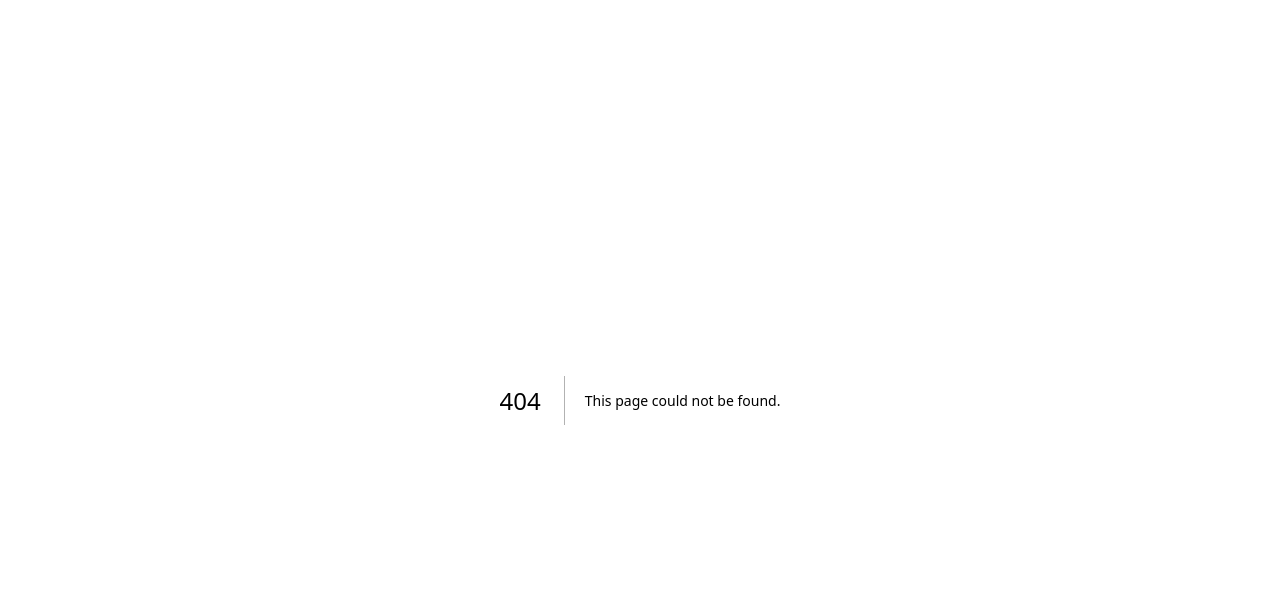
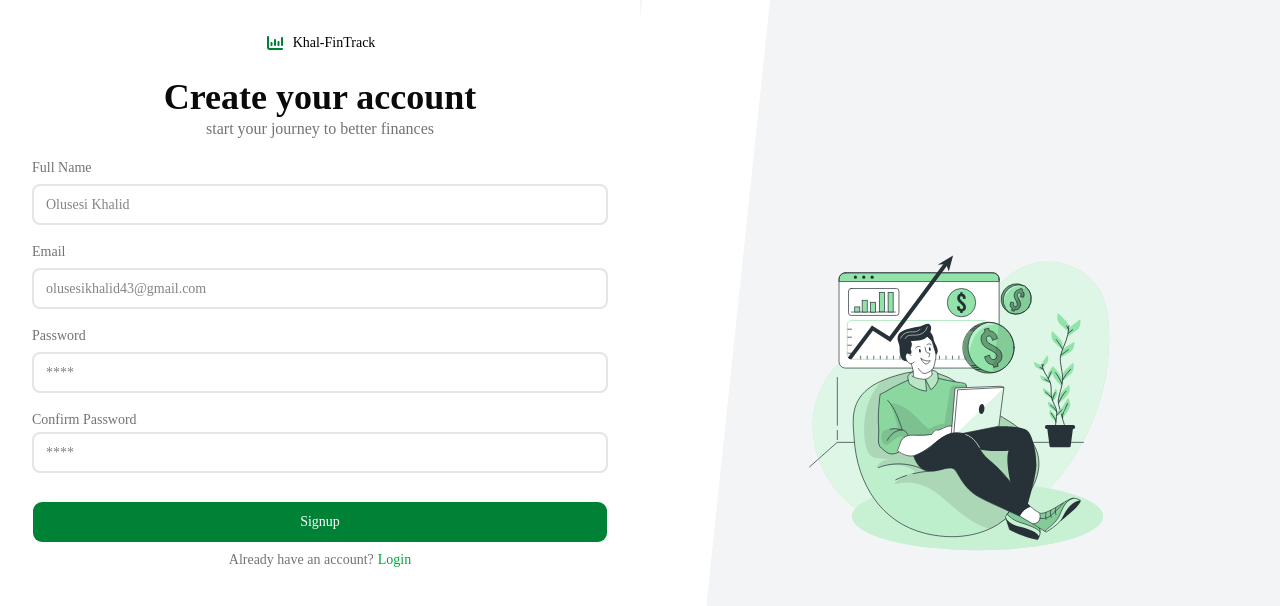
Before and after one commit to khalid-olusesi/Khal-Fintrack, a Next.js app in the folder frontend/: page /auth/signup in a window 1280 px wide. Before the commit this address had no page. Shown: the top 606 px of the page. Built offline with nearby package versions, Linux system fonts and the light colour scheme.

Commit message:
created the ui for the login and signup page

```diff
--- /dev/null
+++ b/frontend/app/auth/login/page.tsx
@@ -0,0 +1,78 @@
+import { MainLogo } from "@/components/logo";
+import { Button } from "@/components/ui/button";
+import Link from "next/link";
+import Image from "next/image";
+
+export default function Login() {
+  return (
+    // main container
+    <div className="min-h-screen flex">
+      {/* first column */}
+      <div className="flex-1 p-8">
+        <div className="flex justify-center items-center mb-10">
+          <MainLogo />
+        </div>
+        {/* header component of the signup */}
+        <div className="mb-4">
+          <h2 className="text-4xl font-bold text-center">Welcome back</h2>
+          <p className="text-muted-foreground text-center">
+            Log in to your account
+          </p>
+        </div>
+
+        {/* form */}
+        <div>
+          <form>
+            <div className="mb-5">
+              <p className="mb-1.5 text-muted-foreground text-[14px]">Email</p>
+              <input
+                className="border-2 rounded-[8px] outline-0 p-2 text-[14px] w-[100%] pl-3"
+                type="email"
+                placeholder="olusesikhalid43@gmail.com"
+              />
+            </div>
+
+            <div className="mb-5">
+              <p className="mb-1.5 text-muted-foreground text-[14px]">Password</p>
+              <input
+                className="border-2 rounded-[8px] outline-0 p-2 text-[14px] w-[100%] pl-3 mb-4"
+                type="password"
+                placeholder="****"
+              />
+
+              <div className="flex items-center justify-end">
+                <span className="text-green-600 text-[14px]"><Link href="">forgot password</Link></span>
+              </div>
+            </div>
+
+          </form>
+        </div>
+
+        <div>
+          <Button className="cursor-pointer w-[100%] p-5 mb-5">Login</Button>
+          <p className="text-muted-foreground text-[14px] text-center">
+            Dont have an account?
+            <Link className="text-green-600 ml-1" href={"/auth/signup"}>
+              Signup
+            </Link>
+          </p>
+        </div>
+      </div>
+
+      {/* second column */}
+      <div className="relative w-1/2 bg-gray-100 flex items-center justify-center h-full p-8 overflow-hidden">
+        <div className="absolute -left-10 top-0 h-full w-32 bg-white -skew-x-6" />
+
+        <div className="relative z-10">
+          <Image
+            src="/illustrations/Security On-bro.svg"
+            alt="Security illustration"
+            width={350}
+            height={350}
+            priority
+          />
+        </div>
+      </div>
+    </div>
+  );
+}
--- /dev/null
+++ b/frontend/app/auth/signup/page.tsx
@@ -0,0 +1,91 @@
+import { MainLogo } from "@/components/logo";
+import { Button } from "@/components/ui/button";
+import Link from "next/link";
+import Image from "next/image";
+
+export default function Signup() {
+  return (
+    // main container
+    <div className="min-h-screen flex">
+      {/* first column */}
+      <div className="flex-1 p-8">
+        <div className="flex justify-center items-center mb-6">
+          <MainLogo />
+        </div>
+        {/* header component of the signup */}
+        <div className="mb-4">
+          <h2 className="text-4xl font-bold text-center">Create your account</h2>
+          <p className="text-muted-foreground text-center">
+            start your journey to better finances
+          </p>
+        </div>
+
+        {/* form */}
+        <div>
+          <form>
+            <div className="mb-4">
+              <p className="mb-1.5 text-muted-foreground text-[14px]">Full Name</p>
+              <input
+                className="border-2 rounded-[8px] outline-0 p-2 text-[14px] w-[100%] pl-3"
+                type="text"
+                placeholder="Olusesi Khalid"
+              />
+            </div>
+
+            <div className="mb-4">
+              <p className="mb-1.5 text-muted-foreground text-[14px]">Email</p>
+              <input
+                className="border-2 rounded-[8px] outline-0 p-2 text-[14px] w-[100%] pl-3"
+                type="email"
+                placeholder="olusesikhalid43@gmail.com"
+              />
+            </div>
+
+            <div className="mb-4">
+              <p className="mb-1.5 text-muted-foreground text-[14px]">Password</p>
+              <input
+                className="border-2 rounded-[8px] outline-0 p-2 text-[14px] w-[100%] pl-3"
+                type="password"
+                placeholder="****"
+              />
+            </div>
+
+            <div className="mb-4">
+              <p className="mb-0.5 text-muted-foreground text-[14px]">Confirm Password</p>
+              <input
+                className="border-2 rounded-[8px] outline-0 p-2 text-[14px] w-[100%] pl-3 mb-3"
+                type="password"
+                placeholder="****"
+              />
+            </div>
+          </form>
+        </div>
+
+        <div>
+          <Button className="cursor-pointer w-[100%] p-5 mb-1.5">Signup</Button>
+          <p className="text-muted-foreground text-[14px] text-center">
+            Already have an account?
+            <Link className="text-green-600 ml-1" href={"/auth/login"}>
+              Login
+            </Link>
+          </p>
+        </div>
+      </div>
+
+      {/* second column */}
+      <div className="relative w-1/2 bg-gray-100 flex items-center justify-center h-full p-8 overflow-hidden">
+        <div className="absolute -left-10 top-0 h-full w-32 bg-white -skew-x-6" />
+
+        <div className="relative z-10">
+          <Image
+            src="/illustrations/Revenue-bro.svg"
+            alt="Revenue illustration"
+            width={350}
+            height={350}
+            priority
+          />
+        </div>
+      </div>
+    </div>
+  );
+}
--- a/frontend/app/globals.css
+++ b/frontend/app/globals.css
@@ -8,7 +8,6 @@
   --color-background: var(--background);
   --color-foreground: var(--foreground);
   --font-sans: var(--font-sans);
-  --font-mono: var(--font-geist-mono);
   --font-heading: var(--font-sans);
   --color-sidebar-ring: var(--sidebar-ring);
   --color-sidebar-border: var(--sidebar-border);
@@ -49,7 +48,7 @@
 }
 
 body {
-  background-color: #f5f5f5;
+  background-color: white;
 }
 
 :root {
--- a/frontend/app/page.tsx
+++ b/frontend/app/page.tsx
@@ -43,6 +43,7 @@ export default function LandingPage() {
   return (
     <div className="flex flex-1 flex-col">
       {/* header container div */}
+      <div className="bg-[#f5f5f5]">
         <div className="flex justify-between items-center px-5 py-3 md:px-6">
           <div>
             <MainLogo />
@@ -98,7 +99,7 @@ export default function LandingPage() {
             {/* mobile buttons */}
             <div className="px-5 pb-6 pt-2 flex flex-col gap-3 md:flex-row md:pl-0 mt-auto">
               <Button className="w-full md:rounded-md md:pl-2.5 md:pr-2.5 md:h-10 md: md:w-auto h-11 rounded-xl text-sm cursor-pointer">
-              Get Started
+                <Link href={"/auth/signup"}>Get Started</Link>
               </Button>
               <Button className="w-full h-11 md:w-auto md:h-10 md:rounded-md rounded-xl text-sm bg-white text-green-700 border border-green-700 hover:bg-green-50 cursor-pointer">
                 Learn More
@@ -107,7 +108,7 @@ export default function LandingPage() {
           </div>
 
           {/* balance card */}
-        <div className="w-full md:w-[380px] h-auto md:h-auto rounded-2xl bg-white shadow-xl p-5 md:p-6 mt-6 md:mt-10">
+          <div className="w-full md:w-95 h-auto md:h-auto rounded-2xl bg-white shadow-xl p-5 md:p-6 mt-6 md:mt-10">
             <p className="text-muted-foreground text-[10px]">Total Balance</p>
             <p className="font-bold text-2xl">$5,231.89</p>
 
@@ -129,8 +130,16 @@ export default function LandingPage() {
                         x2="0"
                         y2="1"
                       >
-                      <stop offset="5%" stopColor="#86efac" stopOpacity={0.5} />
-                      <stop offset="95%" stopColor="#86efac" stopOpacity={0} />
+                        <stop
+                          offset="5%"
+                          stopColor="#86efac"
+                          stopOpacity={0.5}
+                        />
+                        <stop
+                          offset="95%"
+                          stopColor="#86efac"
+                          stopOpacity={0}
+                        />
                       </linearGradient>
                     </defs>
                     <Area
@@ -223,14 +232,14 @@ export default function LandingPage() {
                 </div>
 
                 <div className="flex items-center gap-3">
-                <div className="bg-blue-500 h-3 w-3 rounded-[2px]"></div>
+                  <div className="bg-blue-500 h-3 w-3 rounded-xs"></div>
                   <div className="flex items-center justify-between gap-22 text-muted-foreground text-sm">
                     <p className="">others</p>
                     $319.89
                   </div>
                 </div>
               </div>
-
+            </div>
           </div>
         </div>
       </div>
@@ -254,7 +263,7 @@ export default function LandingPage() {
           </div>
 
           <div className="flex items-center gap-4 border-l-2 border-r-2 pl-12 pr-12">
-            <div className="w-10 h-10 rounded-xl bg-green-100 flex items-center justify-center flex-shrink-0">
+            <div className="w-10 h-10 rounded-xl bg-green-100 flex items-center justify-center shrink-0">
               <FontAwesomeIcon
                 icon={faChartPie}
                 className="w-4 h-4 text-green-700"
@@ -269,7 +278,7 @@ export default function LandingPage() {
           </div>
 
           <div className="flex items-center gap-4">
-            <div className="w-10 h-10 rounded-xl bg-green-100 flex items-center justify-center flex-shrink-0">
+            <div className="w-10 h-10 rounded-xl bg-green-100 flex items-center justify-center shrink-0">
               <FontAwesomeIcon
                 icon={faBullseye}
                 className="w-4 h-4 text-green-700"
--- a/frontend/components/logo.tsx
+++ b/frontend/components/logo.tsx
@@ -1,14 +1,17 @@
 import { FontAwesomeIcon } from "@fortawesome/react-fontawesome";
 import { faChartColumn } from "@fortawesome/free-solid-svg-icons";
+import Link from "next/link";
 
 export function MainLogo() {
   return (
-    <div className="flex gap-2 items-center">
-      <FontAwesomeIcon
-        icon={faChartColumn}
-        className="text-green-700 w-4 h-4"
-      />
-      <h1 className="text-[12px] font-medium text-black">Khal-FinTrack</h1>
+    <div className="">
+      <Link className="flex gap-2 items-center cursor-pointer" href="/">
+        <FontAwesomeIcon
+          icon={faChartColumn}
+          className="text-green-700 w-5 h-5"
+        />
+        <h1 className="text-[14px] font-medium text-black">Khal-FinTrack</h1>
+      </Link>
     </div>
   );
 }
```
Also changed, not shown: frontend/public/illustrations/Revenue-bro.svg (added), frontend/public/illustrations/Security On-bro.svg (added). Lines whose indentation alone changed are shown as unchanged.
